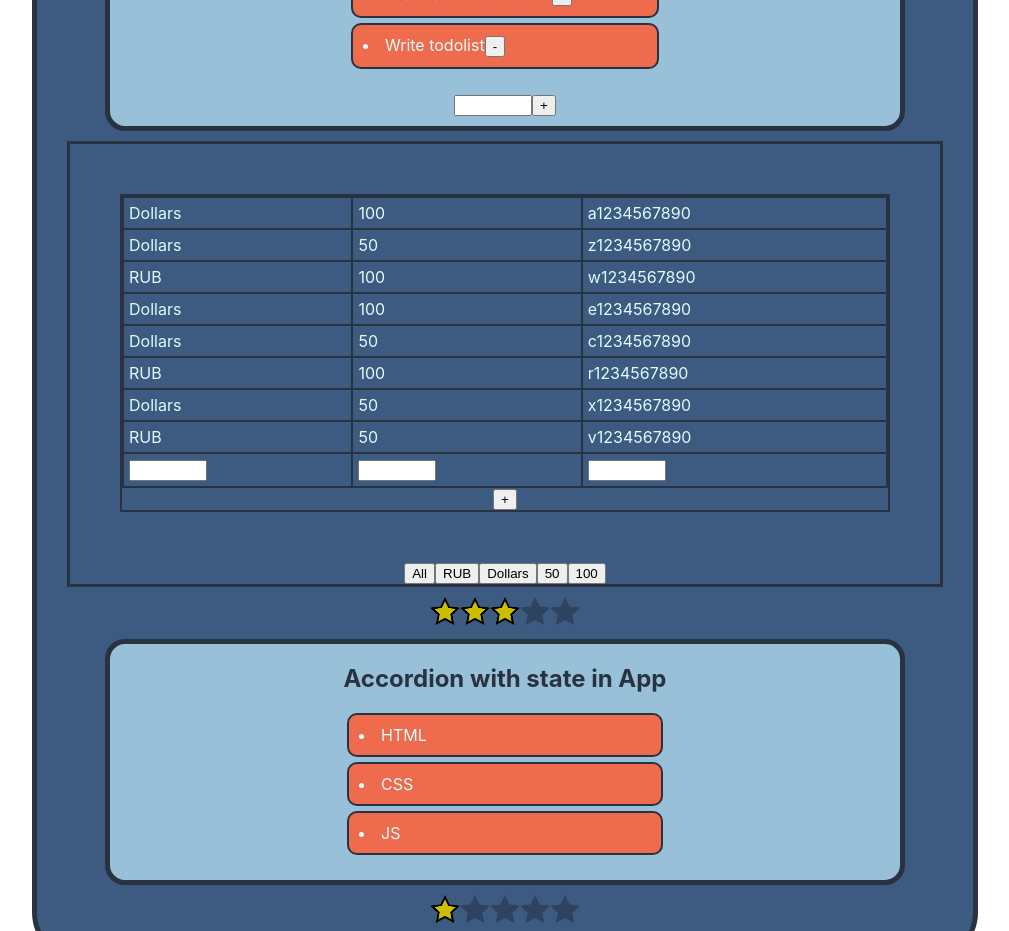
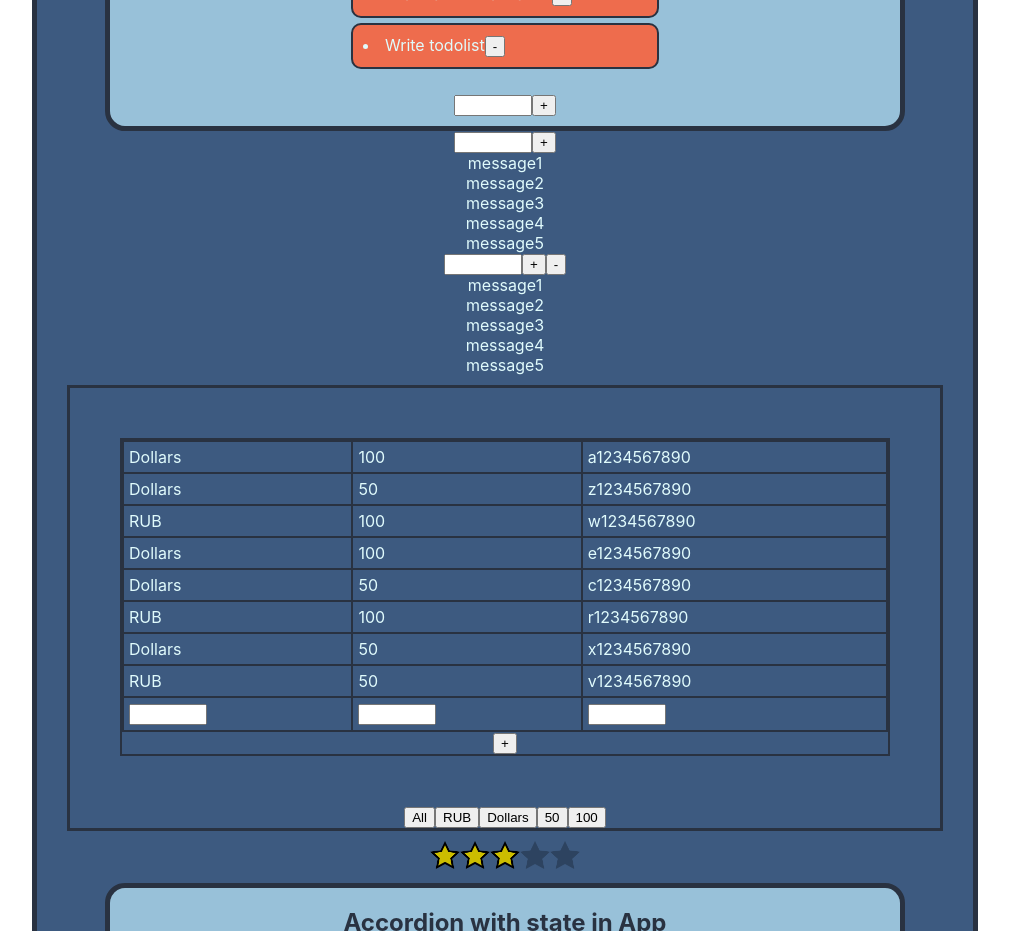
Before and after one commit to Pikadorius/samurai-way-main, a React (Create React App) app: page / in a window 1280 px wide. Shown: the part 880-1811 px from the top of the page, without its empty margins (135-1144 px from the left). Built offline with nearby package versions, Linux system fonts and the light colour scheme.

Commit message:
added LS to counter

```diff
--- a/src/App.tsx
+++ b/src/App.tsx
@@ -45,8 +45,8 @@ function App() {
             <UncontrolledAccordion titleValue={"I am uncontrolled Accordion"} listValue={['test1', 'test2', 'test3']}/>
             <UncontrolledRating rating={2}/>
             <TodoList/>
-            {/*<NewComponentForInputs/>
-            <NewComponentForInputs2/>*/}
+            <NewComponentForInputs/>
+            <NewComponentForInputs2/>
             <Banknotes/>
             {/*<Accordion titleValue={"You CAN do it, just follow these directions:"}
                        listValue={["Stand your ground", "Step by step", "Never give UP", "LOL"]}
--- a/src/Components/Counter/Counter.tsx
+++ b/src/Components/Counter/Counter.tsx
@@ -1,4 +1,4 @@
-import React, {useState} from 'react';
+import React, {useEffect, useState} from 'react';
 import s from './Counter.module.css'
 
 type CounterType = {
@@ -16,6 +16,15 @@ const Counter: React.FC<CounterType> = ({minValue, maxValue, step}) => {
         if (value<=maxValue) setCurrentValue(value);
         else setCurrentValue(maxValue)
     }
+
+    useEffect(()=>{
+        let currentData=localStorage.getItem('currentValue')
+        currentData && setCurrentValue(JSON.parse(currentData))
+    }, [])
+
+    useEffect(()=>{
+        localStorage.setItem('currentValue', JSON.stringify(currentValue))
+    }, [currentValue])
 
     return (
         <div className={s.wrapper}>
```
